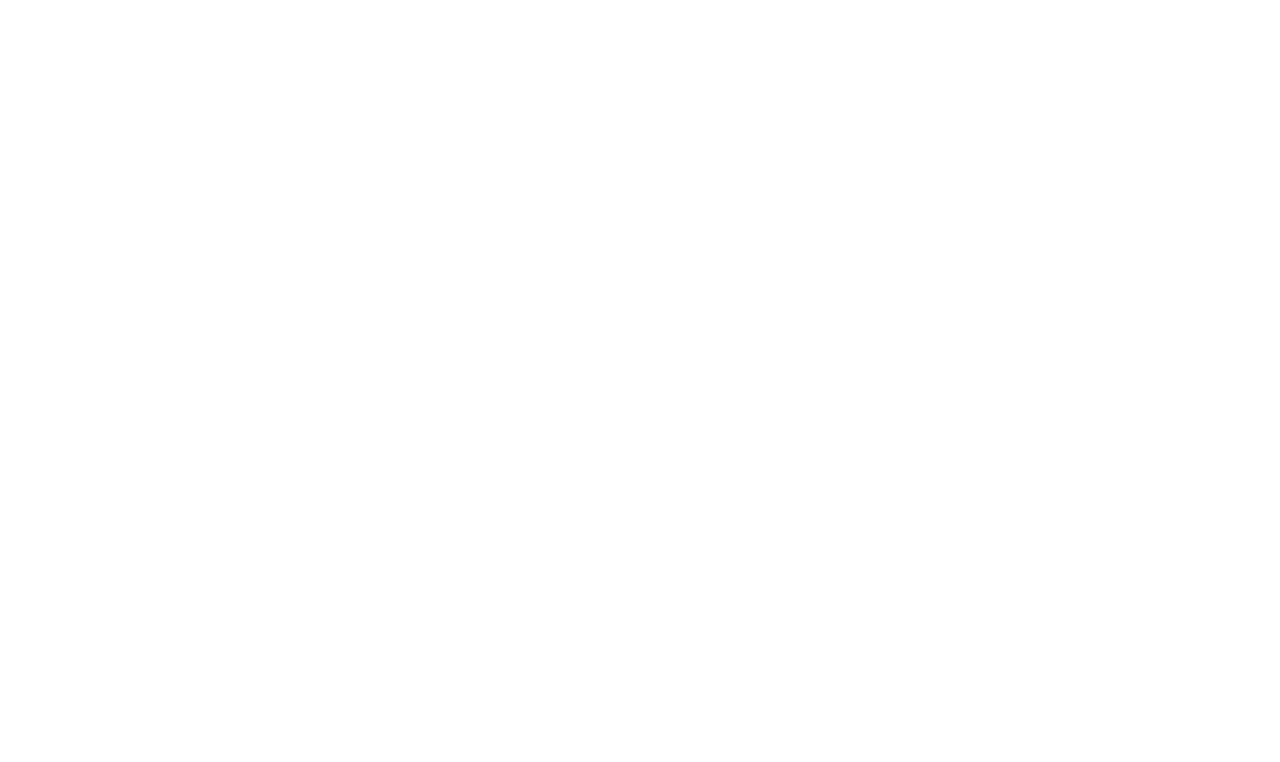
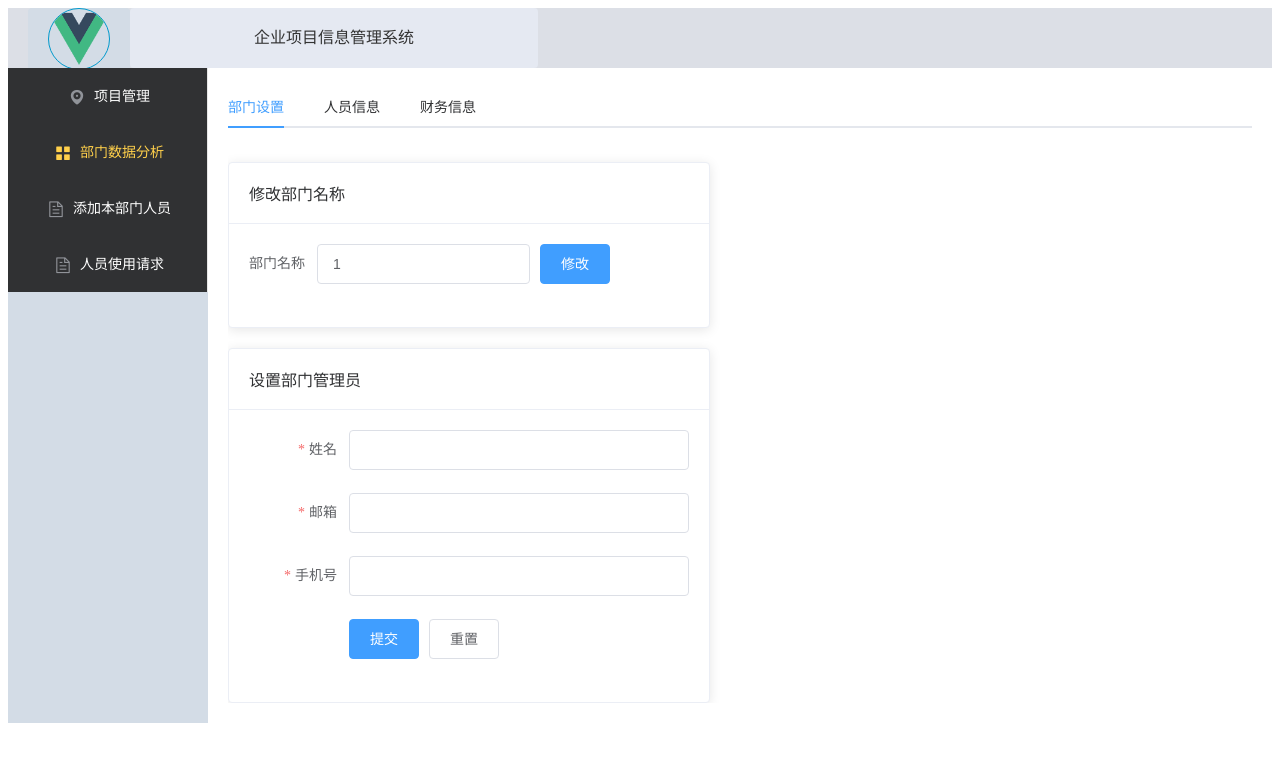
Before and after one commit to ShiZiShiZi/enterprise-data-management-system, a Vue app in the folder frontend/: page /departmentManager/projectFinanceManage/1/1 in a window 1280 px wide. Shown: the top 762 px of the page. Built offline with nearby package versions, Linux system fonts and the light colour scheme.

Commit message:
Add new URL for project finance manage. Ref #119

```diff
--- a/frontend/src/router/index.js
+++ b/frontend/src/router/index.js
@@ -17,6 +17,7 @@
 import OverallDepartment from '@/components/departmentManager/OverallDepartment'
 import ProjectManage from '@/views/departmentManager/ProjectManage'
 import DataManage from '@/views/departmentManager/DataManage'
+import ProjectFinanceManage from '@/views/departmentManager/ProjectFinanceManage'
 
 Vue.use(Router)
 
@@ -111,6 +112,11 @@
           path: 'dataManage',
           name: 'DataManage',
           component: DataManage
+        },
+        {
+          path: 'projectFinanceManage/:id/:name',
+          name: 'ProjectFinanceManage',
+          component: ProjectFinanceManage
         }
       ]
     }
--- /dev/null
+++ b/frontend/src/views/departmentManager/ProjectFinanceManage.vue
@@ -0,0 +1,279 @@
+<template>
+  <el-tabs v-model="activeName" @tab-click="handleClick">
+    <el-tab-pane label="部门设置"><el-col :span="10">
+      <el-card class="box-card">
+        <div slot="header" class="clearfix">
+          <span>修改部门名称</span>
+        </div>
+        <el-form :inline="true" :model="formInline" class="demo-form-inline">
+          <el-form-item label="部门名称">
+            <el-input v-model="name"></el-input>
+          </el-form-item>
+          <el-form-item>
+            <el-button type="primary" @click="onSubmit">修改</el-button>
+          </el-form-item>
+        </el-form>
+      </el-card>
+      <el-card class="box-card">
+        <div slot="header" class="clearfix">
+          <span>设置部门管理员</span>
+        </div>
+        <el-form :model="dynamicValidateForm" ref="addDepartmentMngForm" label-width="100px" class="demo-dynamic">
+          <el-form-item label="姓名" prop="name" :rules="dynamicValidateForm.rules.name">
+            <el-input v-model.number="dynamicValidateForm.name"></el-input>
+          </el-form-item>
+          <el-form-item prop="email" label="邮箱" :rules="dynamicValidateForm.rules.email">
+            <el-input v-model="dynamicValidateForm.email"></el-input>
+          </el-form-item>
+          <el-form-item label="手机号" prop="phone" :rules="dynamicValidateForm.rules.phone">
+            <el-input v-model.number="dynamicValidateForm.phone"></el-input>
+          </el-form-item>
+          <el-form-item>
+            <el-button type="primary" @click="addDepartmentManagement('addDepartmentMngForm')">提交</el-button>
+            <el-button @click="resetForm('addDepartmentMngForm')">重置</el-button>
+          </el-form-item>
+        </el-form>
+      </el-card>
+    </el-col></el-tab-pane>
+    <el-tab-pane label="人员信息"><el-col :span="11">
+      <el-card class="box-card">
+        <el-table ref="singleTable" :data="developerList" highlight-current-row>
+          <el-table-column type="index" width="50"></el-table-column>
+          <el-table-column property="id" label="人员id" width="120"></el-table-column>
+          <el-table-column property="name" label="姓名" width="120"></el-table-column>
+        </el-table>
+        <el-pagination
+          @size-change="handleSizeChange"
+          @current-change="handleCurrentChange"
+          layout="prev, pager, next"
+          :total="maxPage*10">
+        </el-pagination>
+      </el-card>
+    </el-col></el-tab-pane>
+    <el-tab-pane label="财务信息" class="finance">
+      <el-card class="box-card">
+        <el-row>
+          <el-col :span="20">
+            <div id="myChart" :style="{width: '1000px', height: '400px'}"></div>
+          </el-col>
+          <el-col :span="3">
+            <el-input-number v-model="financialData.financialPart.year" @change="drawLine" :min="2016" :max="2100" label="描述文字"></el-input-number>
+            <el-alert type="success" :closable="false">
+              总收入: {{financialData.totalInput}}
+            </el-alert>
+            <el-alert type="warning" :closable="false">
+              总支出: {{financialData.totalOutput}}
+            </el-alert>
+            <el-alert type="success" :closable="false">
+              毛利润: {{financialData.grossProfit}}
+            </el-alert>
+          </el-col>
+        </el-row>
+      </el-card>
+    </el-tab-pane>
+  </el-tabs>
+</template>
+
+<script>import axios from 'axios'
+export default {
+  name: 'SubDepartmentManagement',
+  data: function () {
+    return {
+      id: 0,
+      name: '',
+      dynamicValidateForm: {
+        name: '',
+        email: '',
+        phone: '',
+        rules: {
+          name: [{required: true, message: '请输入姓名', trigger: 'blur'}],
+          email: [
+            { required: true, message: '请输入邮箱地址', trigger: 'blur' },
+            { type: 'email', message: '请输入正确的邮箱地址', trigger: ['blur', 'change'] }
+          ],
+          phone: [{required: true, message: '请输入手机号', trigger: 'blur'},
+            { type: 'number', message: '请输入正确的手机号', trigger: ['blur', 'change'] }]
+        }
+      },
+      developerList: [],
+      currentPage: 1,
+      pageSize: 8,
+      maxPage: 1,
+      financialData: {
+        totalInput: 0,
+        totalOutput: 0,
+        grossProfit: 0,
+        financialPart: {'year': '2018',
+          'income': [122, 123, 200, 120, 132, 400, 134, 90, 230, 210, 120, 340],
+          'expenditure': [120, 132, 101, 134, 90, 230, 210, 110, 20, 23, 220, 219]}
+      }
+    }
+  },
+  created: function () {
+    this.id = this.$route.params.id
+    this.name = this.$route.params.name
+    axios.get('http://localhost:8080/static/developerList.json', {
+      params: {
+        currentPage: this.currentPage,
+        pageSize: this.pageSize
+      }
+    }).then(res => {
+      this.developerList = res.data.developerList
+      this.maxPage = res.data.maxPage
+    }).catch(function (error) {
+      alert(error)
+    })
+  },
+  mounted: function () {
+    this.drawLine()
+  },
+  methods: {
+    onSubmit: function () {
+      alert('这里需要添加修改部门名称的请求')
+    },
+    addDepartmentManagement: function (formName) {
+      this.$refs[formName].validate((valid) => {
+        if (valid) {
+          alert('这里需要添加添加部门管理员的请求')
+        } else {
+          alert('请按照要求填写')
+        }
+      })
+    },
+    resetForm: function (formName) {
+      this.$refs[formName].resetFields()
+    },
+    handleCurrentChange: function (currentPage) {
+      this.currentPage = currentPage
+      axios.get('static/departmentList2.json', {
+        params: {
+          currentPage: this.currentPage,
+          pageSize: this.pageSize
+        }
+      }).then(res => {
+        this.departmentList = res.data.departmentList
+      }).catch(function (error) {
+        alert(error)
+      })
+    },
+    drawLine: function () {
+      // to do fasong qingqiu
+      let myChart = this.$echarts.init(document.getElementById('myChart'))
+      let colors = ['#5793f3', '#d14a61', '#675bba']
+
+      let option = {
+        title: {
+          text: this.financialData.financialPart.year + '收支状况'
+        },
+        color: colors,
+        tooltip: {
+          trigger: 'none',
+          axisPointer: {
+            type: 'cross'
+          }
+        },
+        legend: {
+          data: ['收入', '支出']
+        },
+        grid: {
+          top: 70,
+          bottom: 50
+        },
+        xAxis: [
+          {
+            type: 'category',
+            axisTick: {
+              alignWithLabel: true
+            },
+            axisLine: {
+              onZero: false,
+              lineStyle: {
+                color: colors[1]
+              }
+            },
+            axisPointer: {
+              label: {
+                formatter: function (params) {
+                  return '金额  ' + params.value +
+                    (params.seriesData.length ? '：' + params.seriesData[0].data : '')
+                }
+              }
+            },
+            data: ['1', '2', '3', '4', '5', '6', '7', '8', '9', '10', '11', '12']
+          },
+          {
+            type: 'category',
+            axisTick: {
+              alignWithLabel: true
+            },
+            axisLine: {
+              onZero: false,
+              lineStyle: {
+                color: colors[0]
+              }
+            },
+            axisPointer: {
+              label: {
+                formatter: function (params) {
+                  return '金额  ' + params.value +
+                    (params.seriesData.length ? '：' + params.seriesData[0].data : '')
+                }
+              }
+            },
+            data: ['1', '2', '3', '4', '5', '6', '7', '8', '9', '10', '11', '12']
+          }
+        ],
+        yAxis: [
+          {
+            type: 'value'
+          }
+        ],
+        series: [
+          {
+            name: '收入',
+            type: 'line',
+            xAxisIndex: 1,
+            smooth: true,
+            data: this.financialData.financialPart.income
+          },
+          {
+            name: '支出',
+            type: 'line',
+            smooth: true,
+            data: this.financialData.financialPart.expenditure
+          }
+        ]
+      }
+      myChart.setOption(option, true)
+    }
+  }
+}
+</script>
+
+<style scoped>
+  .text {
+    font-size: 14px;
+  }
+
+  .item {
+    margin-bottom: 18px;
+  }
+
+  .clearfix:before,
+  .clearfix:after {
+    display: table;
+    content: ""
+  }
+  .clearfix:after {
+    clear: both
+  }
+
+  .box-card {
+    width: 480px;
+    text-align: left;
+    margin-top: 20px;
+  }
+  .finance .box-card {
+    width: 1200px;
+  }
+</style>
```
